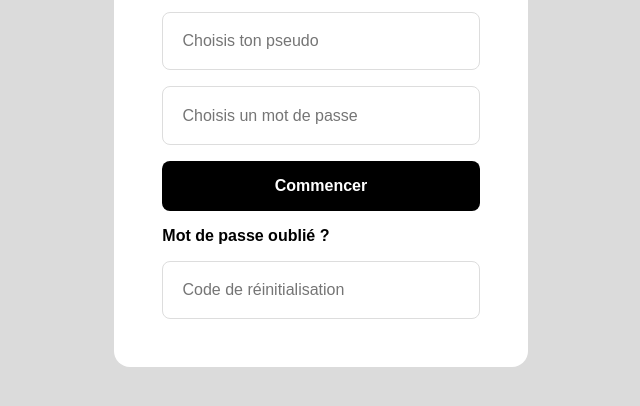
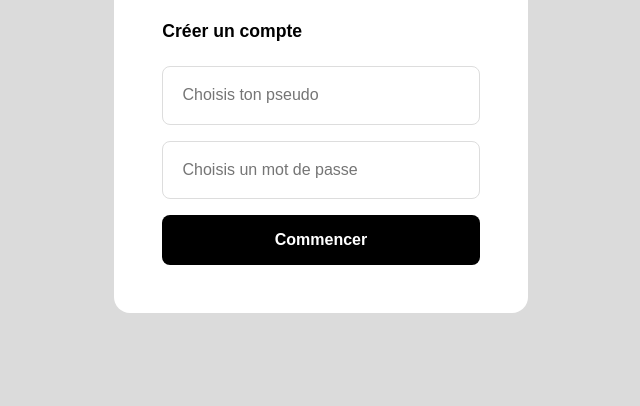
Before and after one commit to dheflo/score_betting_webapp, a plain HTML site: page index.html in a window 1280 px wide. Shown: the part 344-750 px from the top of the page, without its empty margins (319-959 px from the left). Drawn offline with nearby package versions, Linux system fonts and the light colour scheme; some icons are missing.

```diff
--- a/index.html
+++ b/index.html
@@ -21,8 +21,6 @@
             <input type="password" id="password" placeholder="Choisis un mot de passe" required
 >
             <button class="cta_signin" type="submit">Commencer</button>
-            <a href="reset-password.html">Mot de passe oublié ?</a>
-            <input type="text" id="resetCode" placeholder="Code de réinitialisation" required>
         </form>
     </div>
     </main>
```
